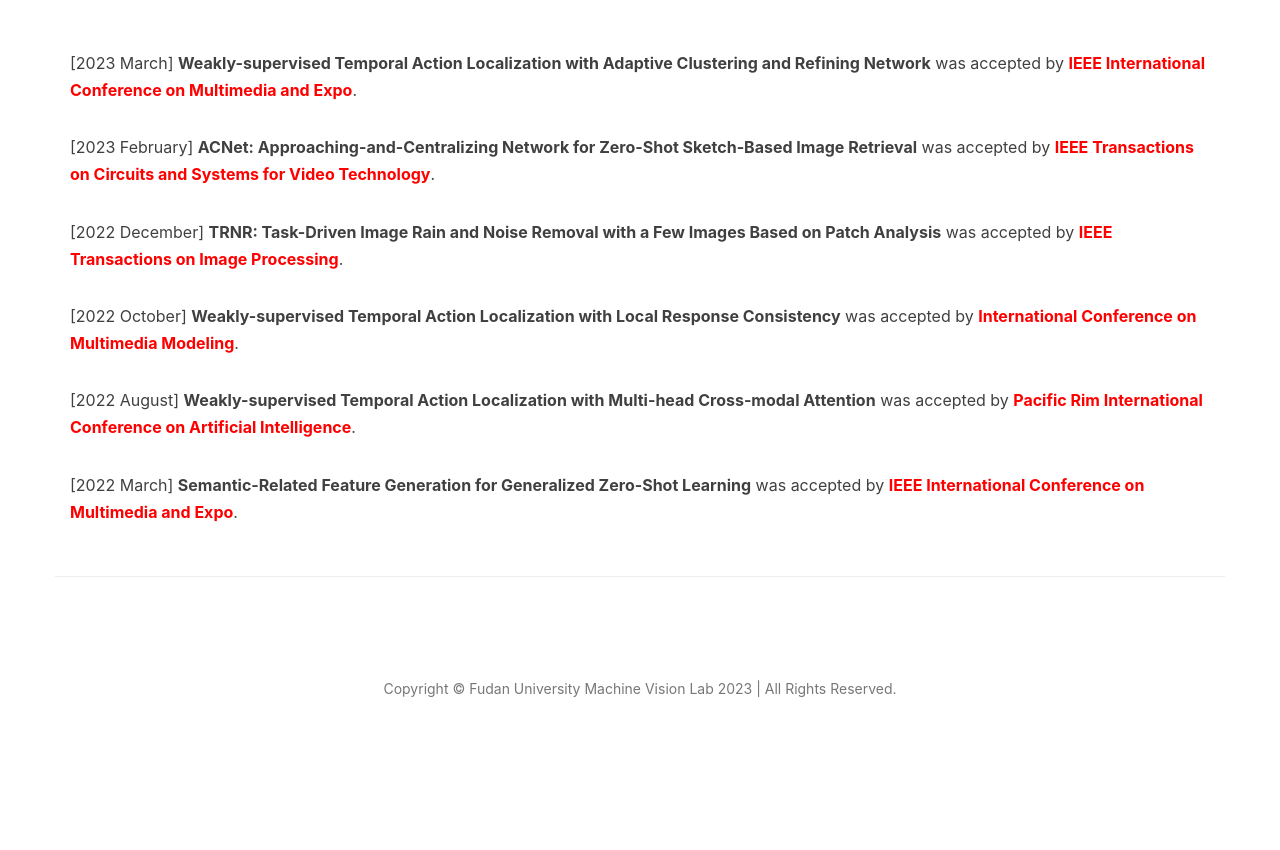
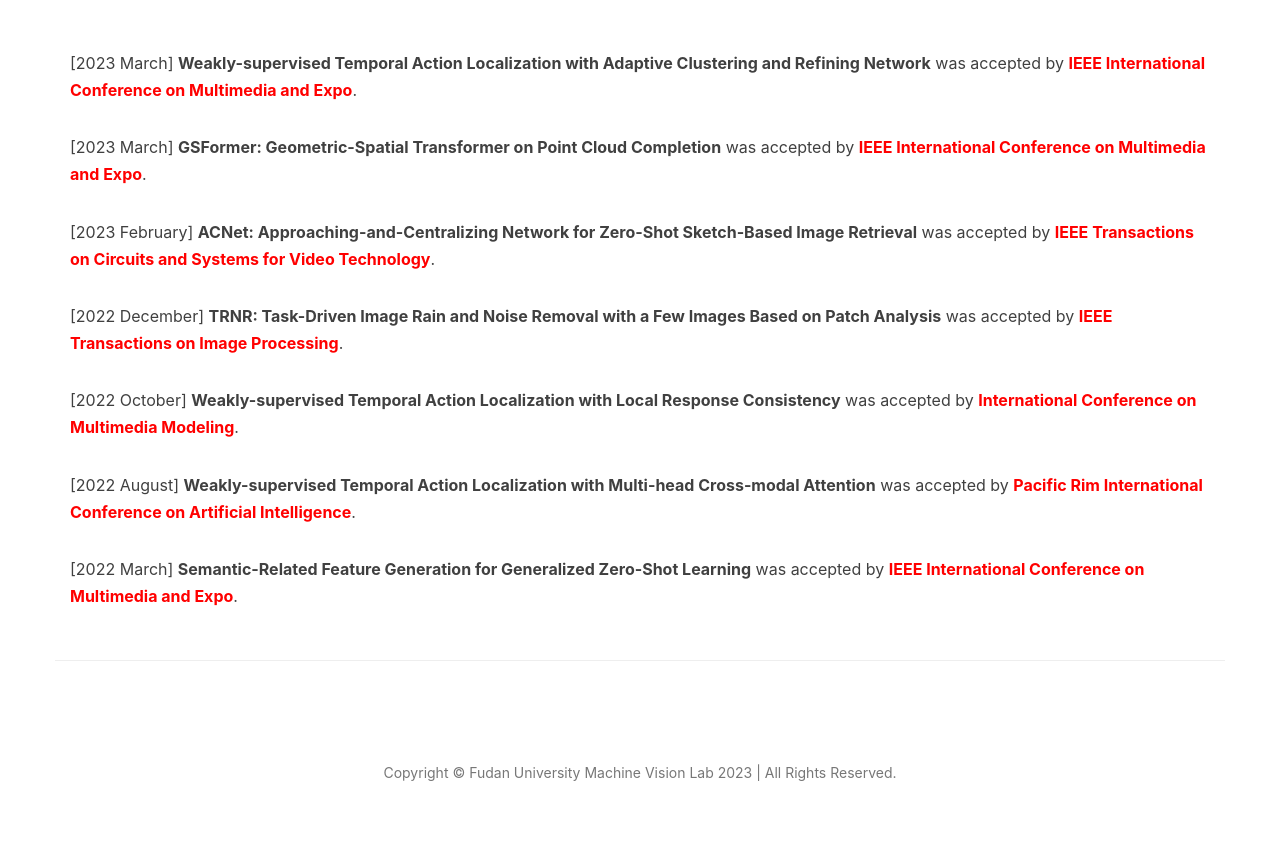
Before and after one commit to lunatics123/lunatics123.github.io, a Jekyll site: the page built from index.html, in a window 1280 px wide. Shown: the part 418-1268 px from the top of the page. Built offline with Jekyll 4.4.1, drawn with Linux system fonts in a browser that asks for light colours; comment, search, counter and statistics services are not loaded; before the commit the page ends 1184 px from its top, so only the background shows below that.

Commit message:
Update index.html

```diff
--- a/index.html
+++ b/index.html
@@ -7,6 +7,10 @@
 <section>
     <div class="container">
         <p>[2023 March] <b>Weakly-supervised Temporal Action Localization with Adaptive Clustering and Refining Network</b>
+            was accepted by <span style="color:#FF0000;font-weight:bold;">IEEE International Conference on Multimedia and Expo</span>.
+        </p>
+
+        <p>[2023 March] <b>GSFormer: Geometric-Spatial Transformer on Point Cloud Completion</b>
             was accepted by <span style="color:#FF0000;font-weight:bold;">IEEE International Conference on Multimedia and Expo</span>.
         </p>
 
```
